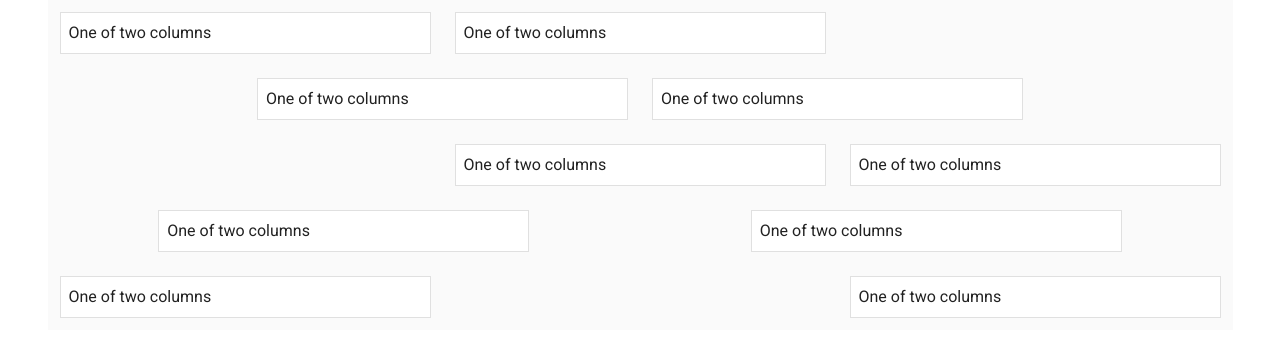
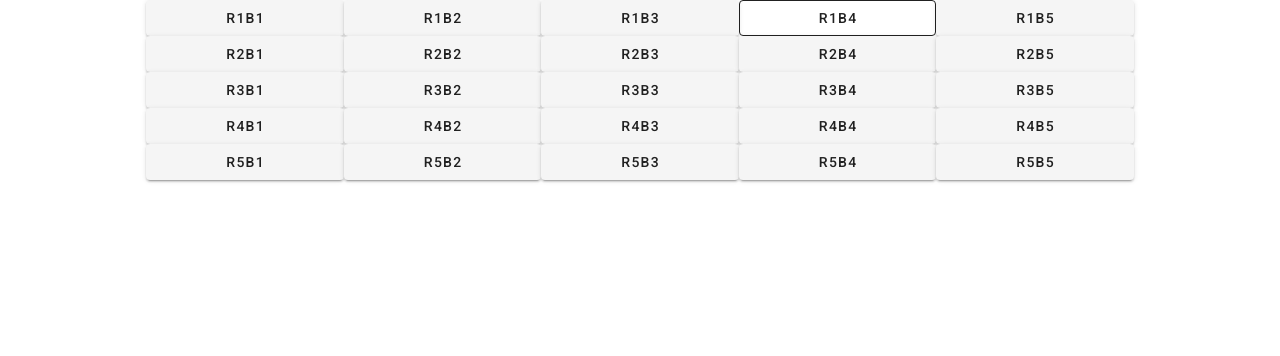
Before and after one commit to skatefasteatass/bachelorarbeit, a Vue app: page / in a window 1280 px wide. Shown: the top 356 px of the page. Built offline with nearby package versions, Linux system fonts and the light colour scheme.

Commit message:
added 5x5 grid

```diff
--- a/src/App.vue
+++ b/src/App.vue
@@ -1,26 +1,120 @@
 <template>
-<v-app align-content-center>
-  <v-container class="grey lighten-5">
-    <v-row
-      v-for="j in justify"
-      :key="j"
-      :justify="j"
-    >
-      <v-col
-        v-for="k in 2"
-        :key="k"
-        md="4"
-      >
-        <v-card
-          class="pa-2"
-          outlined
-          tile
-        >
-          One of two columns
-        </v-card>
-      </v-col>
-    </v-row>
-  </v-container>
+  <v-app>
+    <div>
+      <v-container>
+
+        <v-layout row justify-center>
+          <v-flex xs2 sm2 md2 lg2 xl2>
+            <v-btn outline block>r1b1</v-btn>
+          </v-flex>
+
+          <v-flex xs2 sm2 md2 lg2 xl2>
+            <v-btn outline block>r1b2</v-btn>
+          </v-flex>
+
+          <v-flex xs2 sm2 md2 lg2 xl2>
+            <v-btn outline block>r1b3</v-btn>
+          </v-flex>
+
+          <v-flex xs2 sm2 md2 lg2 xl2>
+            <v-btn outlined block>r1b4</v-btn>
+          </v-flex>
+
+          <v-flex xs2 sm2 md2 lg2 xl2>
+            <v-btn outline block>r1b5</v-btn>
+          </v-flex>
+        </v-layout>
+
+        <v-layout row justify-center>
+          <v-flex xs2 sm2 md2 lg2 xl2>
+            <v-btn outline block>r2b1</v-btn>
+          </v-flex>
+
+          <v-flex xs2 sm2 md2 lg2 xl2>
+            <v-btn outline block>r2b2</v-btn>
+          </v-flex>
+
+          <v-flex xs2 sm2 md2 lg2 xl2>
+            <v-btn outline block>r2b3</v-btn>
+          </v-flex>
+
+          <v-flex xs2 sm2 md2 lg2 xl2>
+            <v-btn outline block>r2b4</v-btn>
+          </v-flex>
+
+          <v-flex xs2>
+            <v-btn outline block>r2b5</v-btn>
+          </v-flex>
+        </v-layout>
+
+        <v-layout row justify-center>
+          <v-flex xs2>
+            <v-btn outline block>r3b1</v-btn>
+          </v-flex>
+
+          <v-flex xs2>
+            <v-btn outline block>r3b2</v-btn>
+          </v-flex>
+
+          <v-flex xs2>
+            <v-btn outline block>r3b3</v-btn>
+          </v-flex>
+
+          <v-flex xs2>
+            <v-btn outline block>r3b4</v-btn>
+          </v-flex>
+
+          <v-flex xs2>
+            <v-btn outline block>r3b5</v-btn>
+          </v-flex>
+        </v-layout>
+
+        <v-layout row justify-center>
+          <v-flex xs2>
+            <v-btn outline block>r4b1</v-btn>
+          </v-flex>
+
+          <v-flex xs2>
+            <v-btn outline block>r4b2</v-btn>
+          </v-flex>
+
+          <v-flex xs2>
+            <v-btn outline block>r4b3</v-btn>
+          </v-flex>
+
+          <v-flex xs2>
+            <v-btn outline block>r4b4</v-btn>
+          </v-flex>
+
+          <v-flex xs2>
+            <v-btn outline block>r4b5</v-btn>
+          </v-flex>
+        </v-layout>
+
+        <v-layout row justify-center>
+          <v-flex xs2>
+            <v-btn outline block>r5b1</v-btn>
+          </v-flex>
+
+          <v-flex xs2>
+            <v-btn outline block>r5b2</v-btn>
+          </v-flex>
+
+          <v-flex xs2>
+            <v-btn outline block>r5b3</v-btn>
+          </v-flex>
+
+          <v-flex xs2>
+            <v-btn outline block>r5b4</v-btn>
+          </v-flex>
+
+          <v-flex xs2>
+            <v-btn outline block>r5b5</v-btn>
+          </v-flex>
+        </v-layout>
+
+      </v-container>
+    </div>
   </v-app>
 </template>
 
@@ -28,15 +122,5 @@
 
 export default {
   name: 'App',
-
-    data: () => ({
-      justify: [
-        'start',
-        'center',
-        'end',
-        'space-around',
-        'space-between',
-      ],
-    }),
 };
 </script>
```
Also changed, not shown: 1 other file (tests, documents, lock files or other folders).
